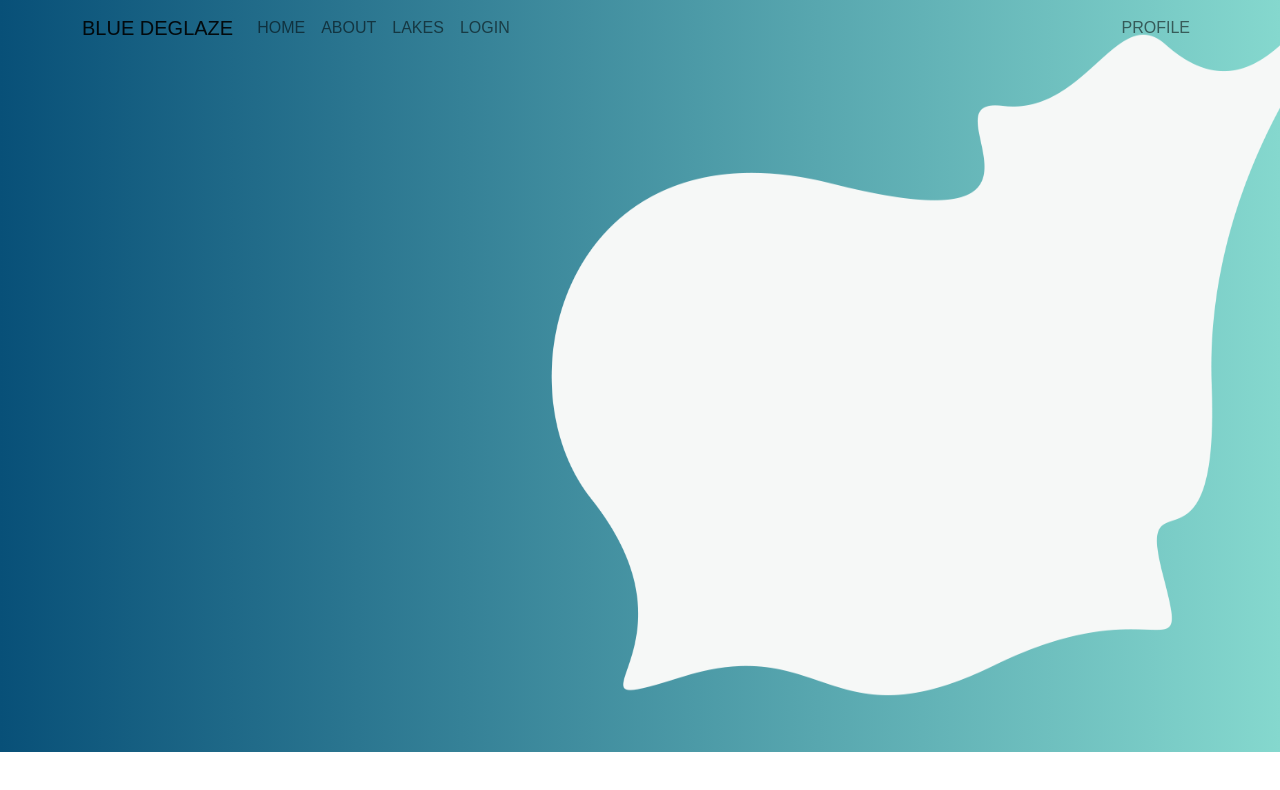
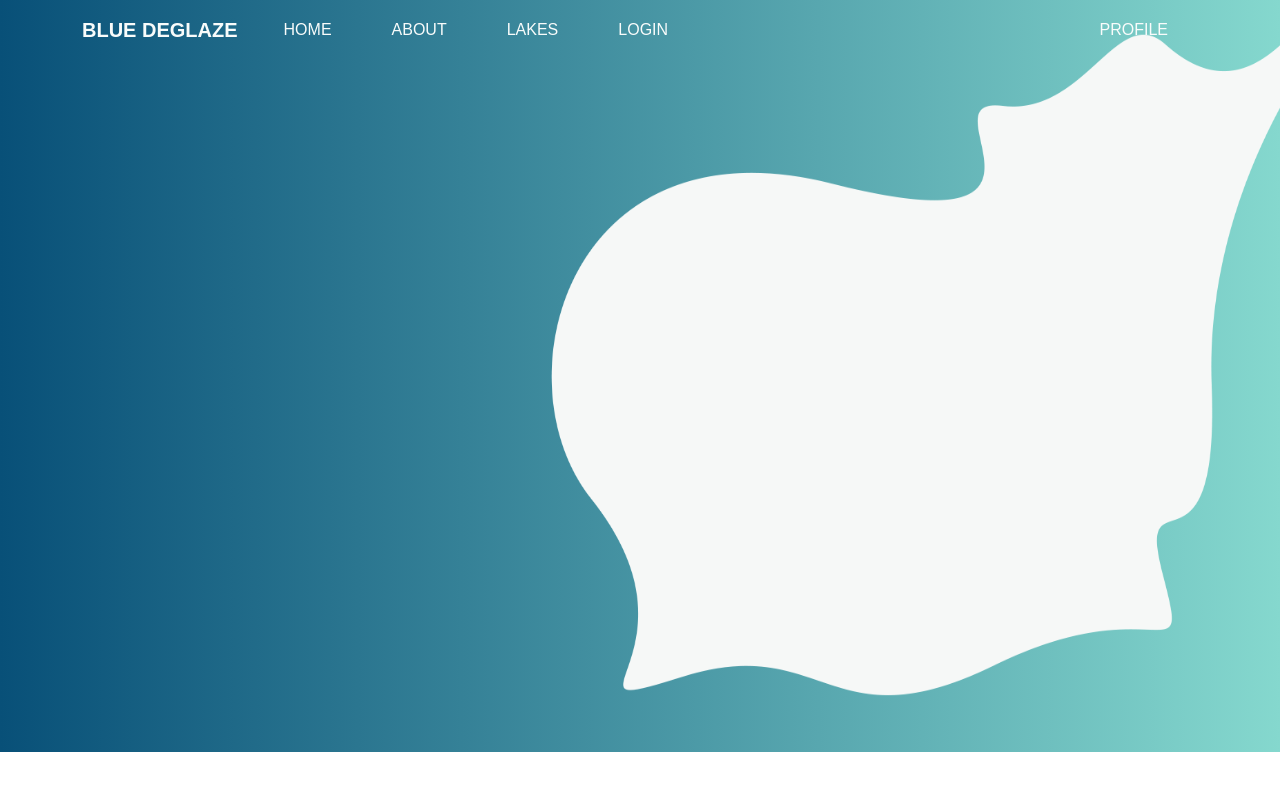
Before and after one commit to linablum/cab-bluedeglaze, a React (Create React App) app in the folder client/: page / in a window 1280 px wide. Shown: the top 790 px of the page. Built offline with nearby package versions, Linux system fonts and the light colour scheme.

Commit message:
init carousel

```diff
--- a/client/src/App.css
+++ b/client/src/App.css
@@ -1,5 +1,5 @@
 body {
-  font-family: "Poppins", sans-serif;
+  font-family: "Poppins", sans-serif !important;
   color: #0c0c0c;
   background-color: #ffffff;
 }
--- a/client/src/App.jsx
+++ b/client/src/App.jsx
@@ -2,7 +2,7 @@ import "./App.css";
 import { useState } from "react";
 import { getToken } from "./utils/getToken";
 import { useEffect } from "react";
-import NavBar from "./components/NavBar";
+import NavBar from "./components/NavBar/NavBar";
 //import SignUp from "./views/Signup";
 
 function App() {
--- /dev/null
+++ b/client/src/components/Carousel/Carousel.jsx
@@ -0,0 +1,2 @@
+import React from "react";
+import "./Carousel.css";
--- a/client/src/components/NavBar.css
+++ /dev/null
@@ -1,45 +0,0 @@
-/* .custom_nav-container .nav_search-btn {
-  background-image: url(../images/search-icon.png);
-  background-size: 22px;
-  background-repeat: no-repeat;
-  background-position-y: 7px;
-  width: 35px;
-  height: 35px;
-  padding: 0;
-  border: none;
-} */
-
-/* .navbar-brand span {
-  font-size: 20px;
-  font-weight: 700;
-  color: #f9fcfb;
-  margin-top: 5px;
-  text-transform: uppercase;
-} */
-
-/* .custom_nav-container {
-  z-index: 99999;
-  padding: 5px 0;
-} */
-
-.Header {
-  margin: 0 auto;
-}
-
-.custom_nav-container.navbar-expand-lg .navbar-nav .nav-link {
-  padding: 10px 30px;
-  color: #f9fcfb;
-  text-align: center;
-  text-transform: uppercase;
-}
-
-.navbar-toggler {
-  background-position: center;
-  color: #ffffff !important;
-  border: none;
-}
-
-.navbar-toggler-icon {
-  background-image: url(../assets/menu.png) !important;
-  background-size: 40px;
-}
--- a/client/src/components/NavBar.jsx
+++ /dev/null
@@ -1,32 +0,0 @@
-import React from "react";
-import "./NavBar.css";
-import Navbar from "react-bootstrap/Navbar";
-import Nav from "react-bootstrap/Nav";
-import Container from "react-bootstrap/Container";
-
-function NavBar() {
-  return (
-    <Navbar collapseOnSelect expand="lg">
-      <Container>
-        <Navbar.Brand href="#home">BLUE DEGLAZE</Navbar.Brand>
-        <Navbar.Toggle
-          className="navbar-toggler"
-          aria-controls="responsive-navbar-nav"
-        />
-        <Navbar.Collapse id="responsive-navbar-nav">
-          <Nav className="me-auto">
-            <Nav.Link href="#home">HOME</Nav.Link>
-            <Nav.Link href="#about">ABOUT</Nav.Link>
-            <Nav.Link href="#lakes">LAKES</Nav.Link>
-            <Nav.Link href="#login">LOGIN</Nav.Link>
-          </Nav>
-          <Nav>
-            <Nav.Link href="#profile">PROFILE</Nav.Link>
-          </Nav>
-        </Navbar.Collapse>
-      </Container>
-    </Navbar>
-  );
-}
-
-export default NavBar;
--- /dev/null
+++ b/client/src/components/NavBar/NavBar.css
@@ -0,0 +1,28 @@
+.navbar-brand {
+  font-size: 20px !important;
+  font-weight: 700 !important;
+  color: #f9fcfb !important;
+  text-transform: uppercase;
+}
+
+.navbar {
+  margin: 0 0 !important;
+}
+
+.nav-link {
+  padding: 10px 30px !important;
+  color: #f9fcfb !important;
+  text-align: center !important;
+  text-transform: uppercase;
+}
+
+.navbar-toggler {
+  background-position: center;
+  color: #ffffff !important;
+  border: none;
+}
+
+.navbar-toggler-icon {
+  background-image: url(../../assets/menu.png) !important;
+  background-size: 40px;
+}
--- /dev/null
+++ b/client/src/components/NavBar/NavBar.jsx
@@ -0,0 +1,44 @@
+import React from "react";
+import "./NavBar.css";
+import Navbar from "react-bootstrap/Navbar";
+import Nav from "react-bootstrap/Nav";
+import Container from "react-bootstrap/Container";
+
+function NavBar() {
+  return (
+    <Navbar className="navbar" collapseOnSelect expand="lg">
+      <Container>
+        <Navbar.Brand className="navbar-brand" href="#home">
+          BLUE DEGLAZE
+        </Navbar.Brand>
+        <Navbar.Toggle
+          className="navbar-toggler"
+          aria-controls="responsive-navbar-nav"
+        />
+        <Navbar.Collapse id="responsive-navbar-nav">
+          <Nav className="me-auto">
+            <Nav.Link className="nav-link" href="#home">
+              home
+            </Nav.Link>
+            <Nav.Link className="nav-link" href="#about">
+              about
+            </Nav.Link>
+            <Nav.Link className="nav-link" href="#lakes">
+              lakes
+            </Nav.Link>
+            <Nav.Link className="nav-link" href="#login">
+              login
+            </Nav.Link>
+          </Nav>
+          <Nav>
+            <Nav.Link className="nav-link" href="#profile">
+              profile
+            </Nav.Link>
+          </Nav>
+        </Navbar.Collapse>
+      </Container>
+    </Navbar>
+  );
+}
+
+export default NavBar;
```
Also changed, not shown: client/src/components/Footer/Footer.jsx (added).
